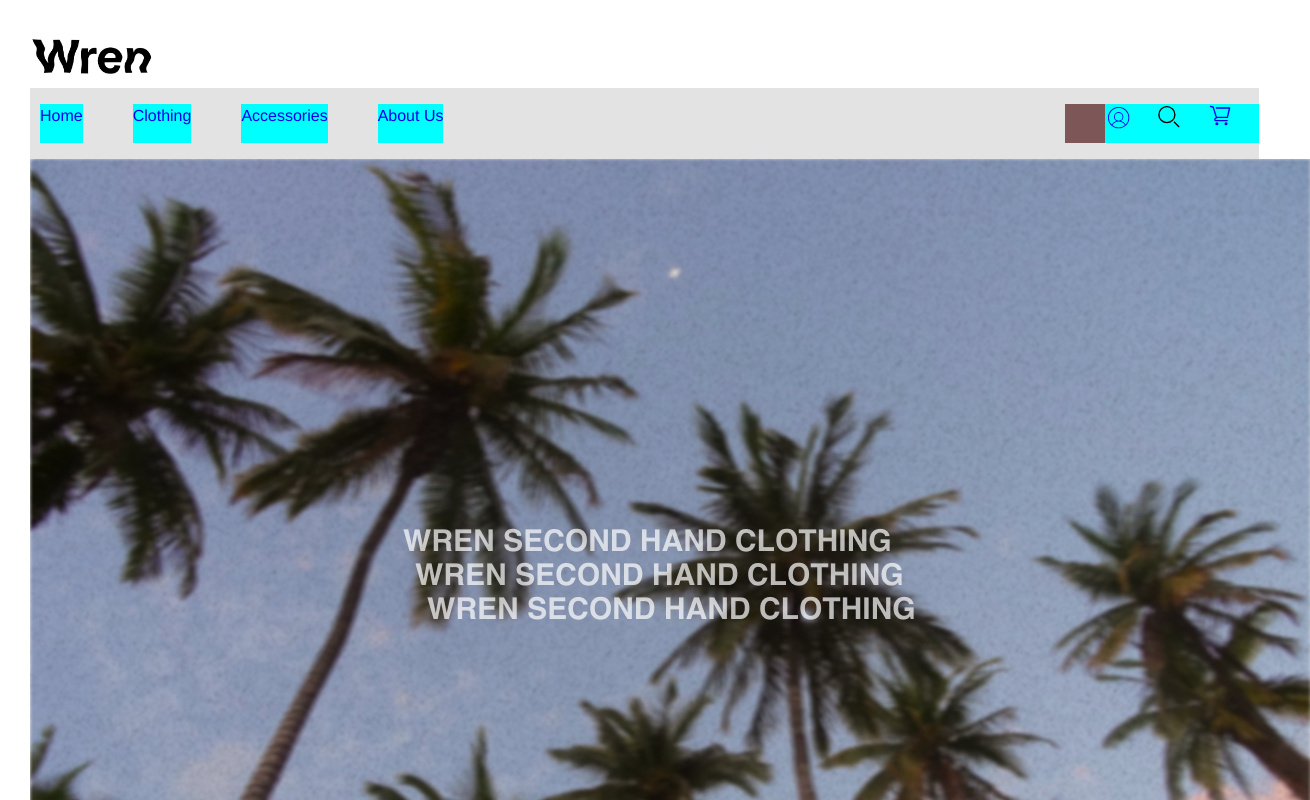
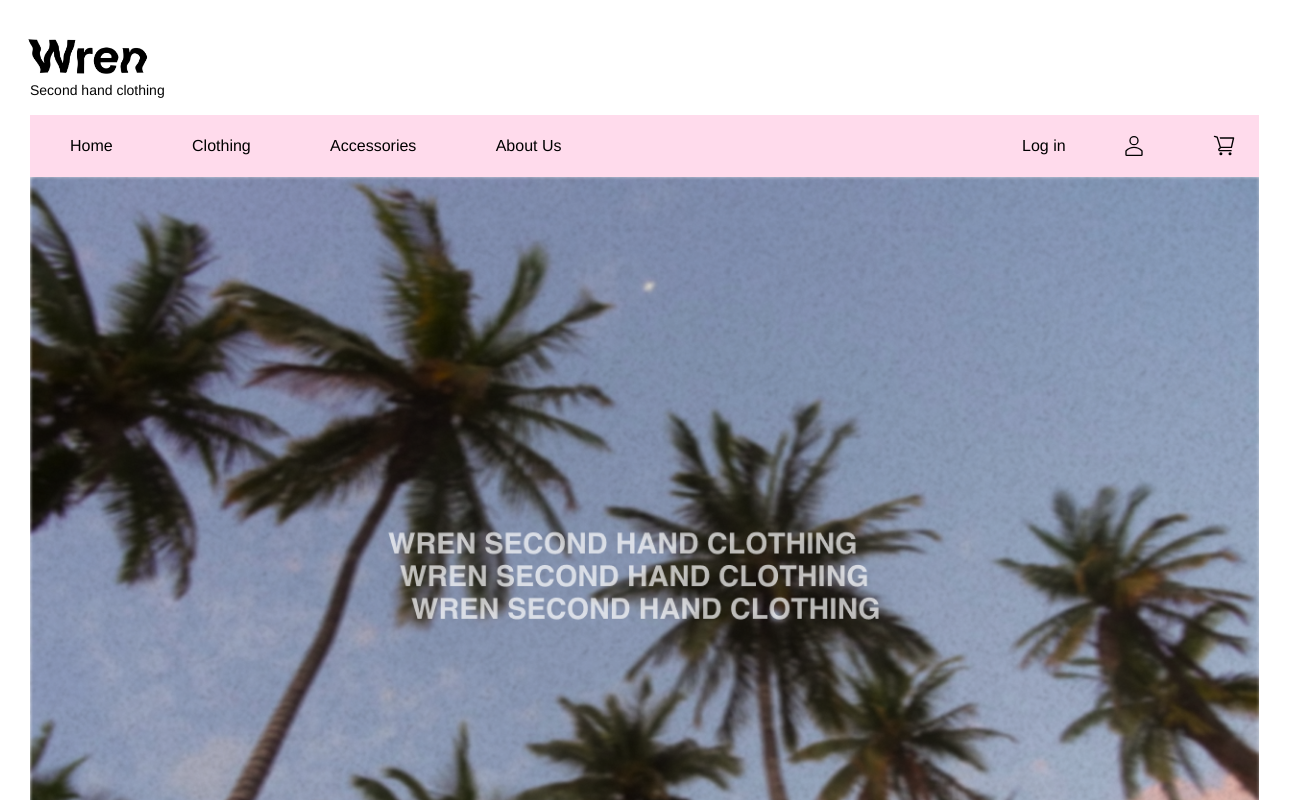
Before and after one commit to StinaNorqvist/TypescriptProject, a React (Vite) app in the folder frontend/: page / in a window 1280 px wide. Shown: the top 800 px of the page, 1310 px wide, since content can reach past the window. Built offline with nearby package versions, Linux system fonts and the light colour scheme; the HTML template or start-up script is replaced by a standard one.

Commit message:
Style home page & menu

```diff
--- a/frontend/src/Icons/PersonIcon.tsx
+++ b/frontend/src/Icons/PersonIcon.tsx
@@ -6,15 +6,22 @@ const PersonIcon: React.FunctionComponent<React.SVGProps<SVGSVGElement>> = (
   return (
     <svg
       xmlns="http://www.w3.org/2000/svg"
-      width="2em"
-      height="2em"
-      viewBox="0 0 300 300"
+      width="1.5em"
+      height="1.5em"
+      viewBox="0 0 36 36"
       {...props}
     >
       <path
         fill="currentColor"
-        d="M128 28a100 100 0 1 0 100 100A100.11 100.11 0 0 0 128 28M68.87 198.42a68 68 0 0 1 118.26 0a91.8 91.8 0 0 1-118.26 0m124.3-5.55a75.61 75.61 0 0 0-44.51-34a44 44 0 1 0-41.32 0a75.61 75.61 0 0 0-44.51 34a92 92 0 1 1 130.34 0M128 156a36 36 0 1 1 36-36a36 36 0 0 1-36 36"
+        d="M18 17a7 7 0 1 0-7-7a7 7 0 0 0 7 7m0-12a5 5 0 1 1-5 5a5 5 0 0 1 5-5"
+        className="clr-i-outline clr-i-outline-path-1"
       ></path>
+      <path
+        fill="currentColor"
+        d="M30.47 24.37a17.16 17.16 0 0 0-24.93 0A2 2 0 0 0 5 25.74V31a2 2 0 0 0 2 2h22a2 2 0 0 0 2-2v-5.26a2 2 0 0 0-.53-1.37M29 31H7v-5.27a15.17 15.17 0 0 1 22 0Z"
+        className="clr-i-outline clr-i-outline-path-2"
+      ></path>
+      <path fill="none" d="M0 0h36v36H0z"></path>
     </svg>
   );
 };
--- a/frontend/src/Icons/SearchIcon.tsx
+++ /dev/null
@@ -1,29 +0,0 @@
-import React from "react";
-
-const SearchIcon: React.FunctionComponent<React.SVGProps<SVGSVGElement>> = (
-  props
-) => {
-  return (
-    <svg
-      xmlns="http://www.w3.org/2000/svg"
-      width="1.5em"
-      height="1.5em"
-      viewBox="0 0 36 36"
-      {...props}
-    >
-      <path
-        fill="currentColor"
-        d="M16.33 5.05A10.95 10.95 0 1 1 5.39 16A11 11 0 0 1 16.33 5.05m0-2.05a13 13 0 1 0 13 13a13 13 0 0 0-13-13Z"
-        className="clr-i-outline clr-i-outline-path-1"
-      ></path>
-      <path
-        fill="currentColor"
-        d="m35 33.29l-7.37-7.42l-1.42 1.41l7.37 7.42A1 1 0 1 0 35 33.29"
-        className="clr-i-outline clr-i-outline-path-2"
-      ></path>
-      <path fill="none" d="M0 0h36v36H0z"></path>
-    </svg>
-  );
-};
-
-export default SearchIcon;
--- a/frontend/src/components/Footer.tsx
+++ b/frontend/src/components/Footer.tsx
@@ -1,12 +1,11 @@
 import { Link } from "react-router-dom";
+import "../style/footer.scss";
 
 const Footer = () => {
   return (
     <>
-      <div>
-        <Link to={"/"}>
-          <p>Footer</p>
-        </Link>
+      <div id="footerDiv">
+        <Link to={"/"}>Home</Link>
       </div>
     </>
   );
--- a/frontend/src/components/Header.tsx
+++ b/frontend/src/components/Header.tsx
@@ -5,11 +5,10 @@ import "../style/header.scss";
 const Header = () => {
   return (
     <>
-      <div>
-        <Link to={"/"}>
-          <img src={Logo} id="wrenLogo" alt="Logo" />
-        </Link>
-      </div>
+      <Link to={"/"}>
+        <img src={Logo} id="wrenLogo" alt="Logo" />
+      </Link>
+      <p id="logoText">Second hand clothing</p>
     </>
   );
 };
--- a/frontend/src/components/Menu.tsx
+++ b/frontend/src/components/Menu.tsx
@@ -1,7 +1,6 @@
 import { Link } from "react-router-dom";
 import "../style/menu.scss";
 import CartIcon from "../Icons/CartIcon";
-import SearchIcon from "../Icons/SearchIcon";
 import PersonIcon from "../Icons/PersonIcon";
 
 const Menu = () => {
@@ -31,12 +30,12 @@ const Menu = () => {
       </ul>
       <ul className="rightMenu">
         <li>
+          <Link to="/login">Log in</Link>
+        </li>
+        <li>
           <Link to="/login" id="loginLink">
             <PersonIcon />
           </Link>
-        </li>
-        <li>
-          <SearchIcon />
         </li>
         <li>
           <Link to="/cart" id="cartLink">
--- a/frontend/src/pages/Home.tsx
+++ b/frontend/src/pages/Home.tsx
@@ -1,11 +1,10 @@
-import Footer from "../components/Footer";
 import HomeImage from "../assets/HomeImage.png";
+import "../style/home.scss";
 
 const Home = () => {
   return (
     <>
-      <img src={HomeImage} alt="HomeImage" />
-      <Footer />
+      <img src={HomeImage} alt="HomeImage" id="homeImage" />
     </>
   );
 };
--- /dev/null
+++ b/frontend/src/style/footer.scss
@@ -0,0 +1,5 @@
+#footerDiv {
+    background-color: #ffdbec;
+    margin: 0;
+    height: 100px;
+}
--- a/frontend/src/style/header.scss
+++ b/frontend/src/style/header.scss
@@ -1,7 +1,11 @@
-
-div {
 
     #wrenLogo{
         width: 10%;
+        margin: 0;
+        margin-left: -4px;
     }
-}
+    #logoText {
+        color: rgb(5, 5, 5);
+        margin-top: -8px;
+        font-size: 14px;
+    }
--- /dev/null
+++ b/frontend/src/style/home.scss
@@ -0,0 +1,4 @@
+#homeImage {
+width: 100%;
+margin: 0;
+}
--- a/frontend/src/style/menu.scss
+++ b/frontend/src/style/menu.scss
@@ -1,38 +1,57 @@
 nav {
-    background-color: rgb(227, 227, 227);
+    background-color: #ffdbec;
     display: flex;
+    justify-content: space-between;
 
     .leftMenu {
       display: flex;
-        width: 100%;
-        margin-left: -30px;
-
+      justify-content: space-between;
+      width: 40%;
 
       li {
         list-style: none;
-            background-color: aqua;
-            margin-right: 50px;
-
-
+        padding-top: 3px;
         a {
           text-decoration: none;
+          color: black;
+          font-size: 16px;
+        }
+        a:hover {
+            color: #ff57a6;
+            text-decoration: underline;
+            text-underline-offset: 6px;
           }
       }
     }
 
     .rightMenu {
-        background-color: rgb(125, 87, 87);
       display: flex;
-        width: 15%;
+      justify-content: flex-end;
+      width: 40%;
 
       li {
         list-style: none;
-            background-color: aqua;
-            width: 100%;
+        margin-left: 20px;
 
         a {
           text-decoration: none;
+          color: black;
+          display: flex;
+          align-items: center;
+          justify-content: center;
+          width: 70px;
+          height: 30px;
+          font-size: 16px;
+        }
+        a:hover {
+            color: #ff57a6;;
+            text-decoration: underline;
+            text-underline-offset: 6px;
+          }
+          a.active{
+            color: green;
+          }
+
       }
     }
   }
-}
```
Also changed, not shown: 1 other file (tests, documents, lock files or other folders). Lines whose indentation alone changed are shown as unchanged.
